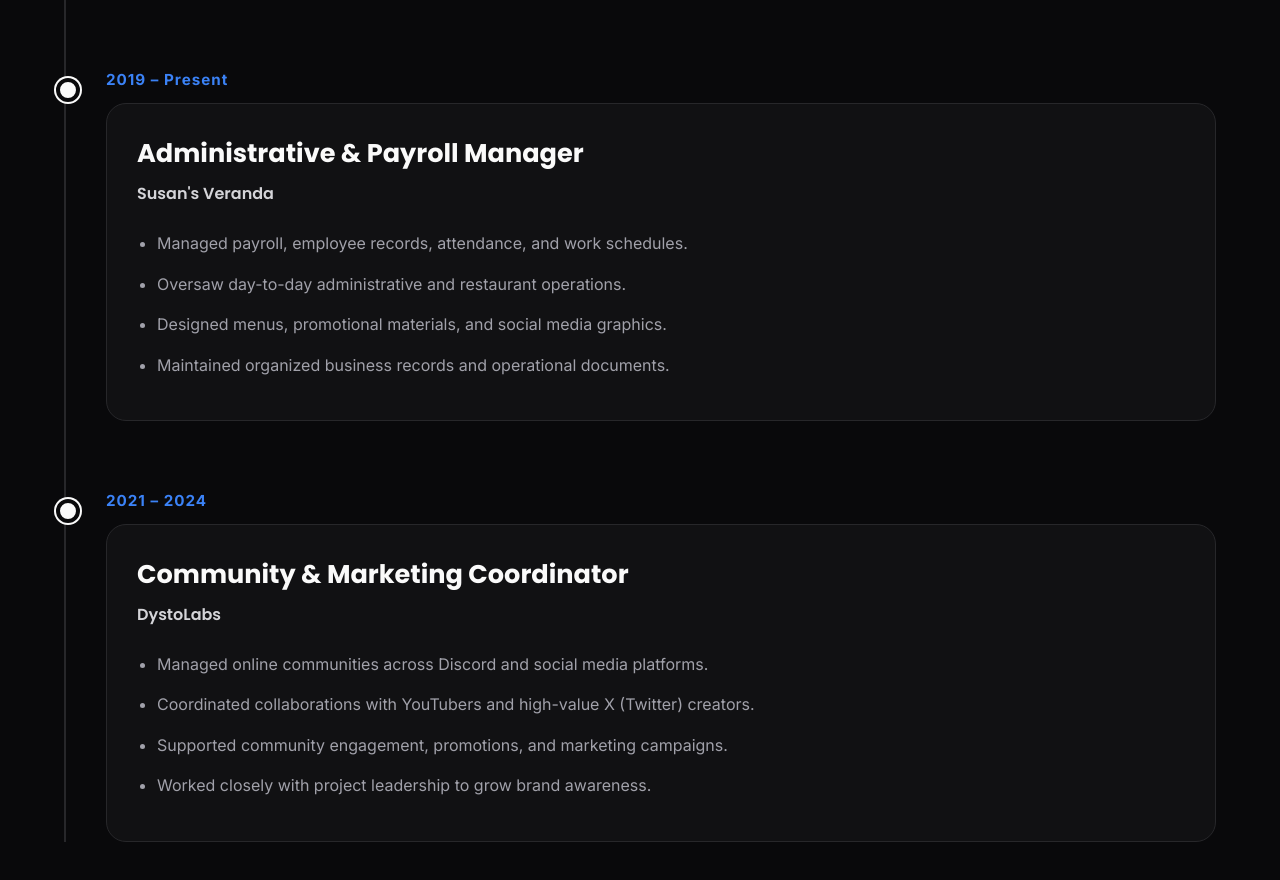
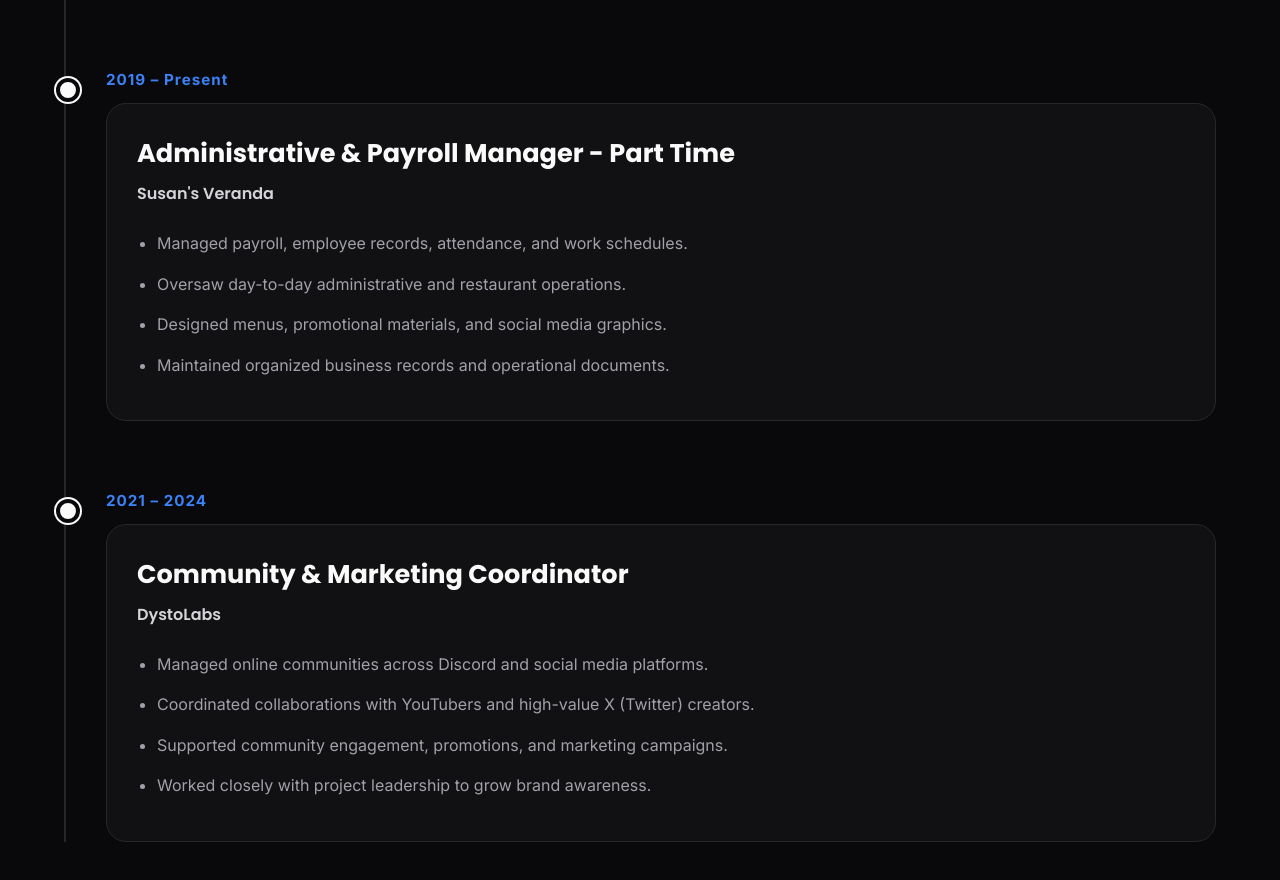
Before and after one commit to harelcornel/portfolio, a React app: page / in a window 1280 px wide. Shown: the part 5865-6745 px from the top of the page. Built offline with nearby package versions, Linux system fonts and the light colour scheme; the HTML template or start-up script is replaced by a standard one.

Commit message:
Update Susan's Veranda job title

```diff
--- a/src/components/Experience/Experience.jsx
+++ b/src/components/Experience/Experience.jsx
@@ -50,7 +50,7 @@
 
             <div className="timeline-content">
 
-              <h3>Administrative & Payroll Manager</h3>
+              <h3>Administrative & Payroll Manager - Part Time</h3>
 
               <h4>Susan's Veranda</h4>
 
```
